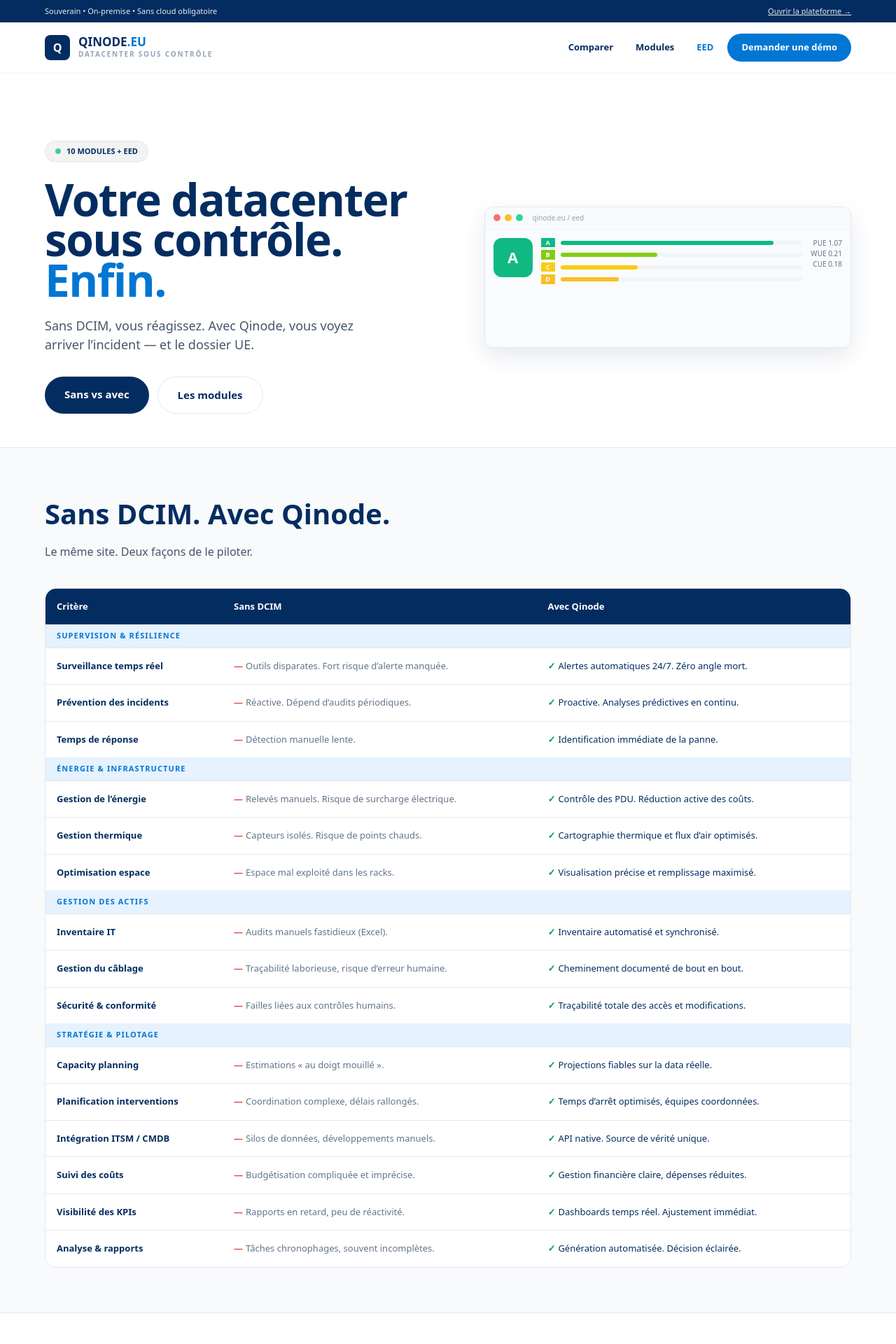
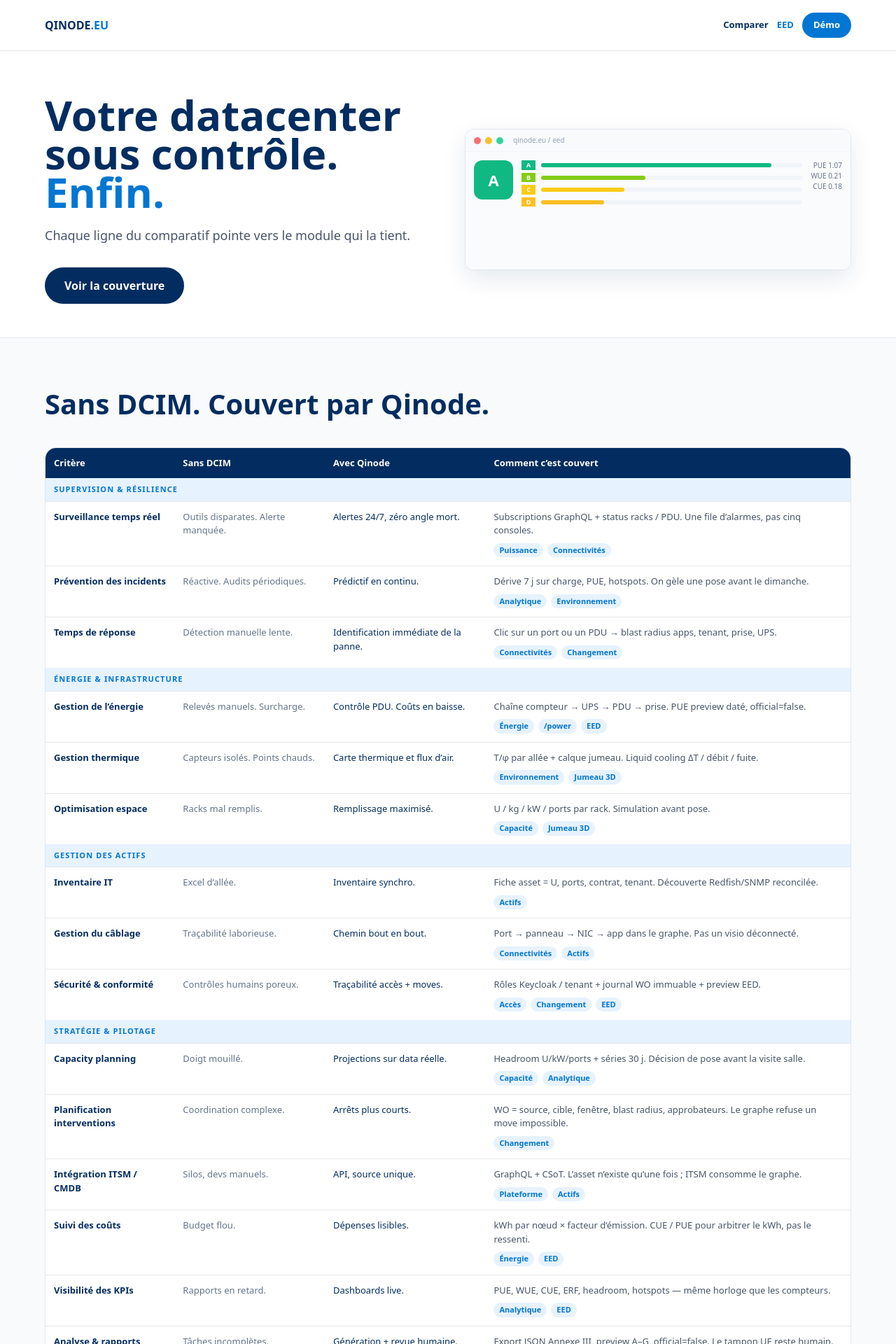
Before and after one commit to Geoking2104/DCIM, a Next.js app in the folder web/: page /en in a window 1280 px wide. Shown: the top 1920 px of the page at 70% size. Built offline with nearby package versions, Linux system fonts and the light colour scheme.

Commit message:
feat(home): map each comparison row to Qinode modules

```diff
--- a/web/components/MarketingHome.tsx
+++ b/web/components/MarketingHome.tsx
@@ -1,53 +1,55 @@
 import ModuleShot from '@/components/ModuleShot';
 
 const MODULES = [
-  { slug: 'actifs', k: '01', title: 'Actifs', hook: 'Arrêtez de chercher l’équipement. Il est déjà sur la fiche.', benefit: 'Inventaire vivant jusqu’au port : vous vendez, déplacez et facturez sur une vérité unique — plus sur un Excel d’allée.', href: (l: string) => `/${l}/modules/actifs` },
-  { slug: 'capacite', k: '02', title: 'Capacité', hook: 'Sachez si le prochain serveur entre — avant d’ouvrir la porte.', benefit: 'U, kilos, kW, ports : le headroom est sur l’écran.', href: (l: string) => `/${l}/modules/capacite` },
-  { slug: 'changement', k: '03', title: 'Changement', hook: 'Chaque move laisse une trace.', benefit: 'Tickets, simulation, approbation, audit.', href: (l: string) => `/${l}/modules/changement` },
-  { slug: 'energie', k: '04', title: 'Énergie', hook: 'Voyez où part le kWh — et où vous arrêtez d’en perdre.', benefit: 'Du compteur bâtiment au PDU de rack.', href: (l: string) => `/${l}/modules/energie` },
-  { slug: 'environnement', k: '05', title: 'Environnement', hook: 'Le point chaud se voit avant que le rack sature.', benefit: 'Climat par allée, liquid cooling compris.', href: (l: string) => `/${l}/modules/environnement` },
-  { slug: 'puissance', k: '06', title: 'Puissance', hook: 'La prise du serveur parle.', benefit: 'Mesure à la prise, historique, déséquilibre de phase.', href: (l: string) => `/${l}/power` },
-  { slug: 'visualisation-3d', k: '07', title: 'Jumeau 3D', hook: 'La salle entière, dans le navigateur.', benefit: 'Élec, thermique, liquid cooling sur le même jumeau.', href: (l: string) => `/${l}/modules/visualisation-3d` },
-  { slug: 'securite', k: '08', title: 'Accès & tenants', hook: 'Chaque locataire ne voit que son périmètre.', benefit: 'Rôles, zones, step-up.', href: (l: string) => `/${l}/modules/securite` },
-  { slug: 'analytique', k: '09', title: 'BI & analytique', hook: 'La tendance parle avant l’alarme.', benefit: 'Charge, PUE, headroom en séries.', href: (l: string) => `/${l}/modules/analytique` },
-  { slug: 'connectivites', k: '10', title: 'Connectivités', hook: 'Un clic sur un port. Tout ce qui tombe avec.', benefit: 'Chaîne réseau + élec dans le même graphe.', href: (l: string) => `/${l}/modules/connectivites` },
-  { slug: 'eed', k: 'EED', title: 'Conformité EED', hook: 'Le dossier UE en un écran.', benefit: 'PUE, WUE, CUE, ERF et échelle A–G en preview.', href: (l: string) => `/${l}/eed` }
+  { slug: 'actifs', k: '01', title: 'Actifs', hook: 'Arrêtez de chercher l’équipement. Il est déjà sur la fiche.', benefit: 'Inventaire vivant jusqu’au port.', href: (l: string) => `/${l}/modules/actifs` },
+  { slug: 'capacite', k: '02', title: 'Capacité', hook: 'Sachez si le prochain serveur entre — avant d’ouvrir la porte.', benefit: 'U, kilos, kW, ports.', href: (l: string) => `/${l}/modules/capacite` },
+  { slug: 'changement', k: '03', title: 'Changement', hook: 'Chaque move laisse une trace.', benefit: 'Tickets, simulation, audit.', href: (l: string) => `/${l}/modules/changement` },
+  { slug: 'energie', k: '04', title: 'Énergie', hook: 'Voyez où part le kWh.', benefit: 'Compteur bâtiment → PDU rack.', href: (l: string) => `/${l}/modules/energie` },
+  { slug: 'environnement', k: '05', title: 'Environnement', hook: 'Le point chaud avant la saturation.', benefit: 'Climat par allée.', href: (l: string) => `/${l}/modules/environnement` },
+  { slug: 'puissance', k: '06', title: 'Puissance', hook: 'La prise du serveur parle.', benefit: 'Mesure à la prise.', href: (l: string) => `/${l}/power` },
+  { slug: 'visualisation-3d', k: '07', title: 'Jumeau 3D', hook: 'La salle dans le navigateur.', benefit: 'Élec + thermique + liquide.', href: (l: string) => `/${l}/modules/visualisation-3d` },
+  { slug: 'securite', k: '08', title: 'Accès', hook: 'Chaque locataire, son périmètre.', benefit: 'Rôles et zones.', href: (l: string) => `/${l}/modules/securite` },
+  { slug: 'analytique', k: '09', title: 'BI', hook: 'La tendance avant l’alarme.', benefit: 'Séries PUE / charge.', href: (l: string) => `/${l}/modules/analytique` },
+  { slug: 'connectivites', k: '10', title: 'Connectivités', hook: 'Un clic, le blast radius.', benefit: 'Réseau + élec.', href: (l: string) => `/${l}/modules/connectivites` },
+  { slug: 'eed', k: 'EED', title: 'EED', hook: 'Le dossier UE en un écran.', benefit: 'PUE WUE CUE ERF preview.', href: (l: string) => `/${l}/eed` }
 ] as const;
 
-const COMPARE = [
+type Cover = { how: string; links: { label: string; path: string }[] };
+
+const COMPARE: { group: string; rows: { c: string; no: string; yes: string; cover: Cover }[] }[] = [
   {
     group: 'Supervision & résilience',
     rows: [
-      ['Surveillance temps réel', 'Outils disparates. Fort risque d’alerte manquée.', 'Alertes automatiques 24/7. Zéro angle mort.'],
-      ['Prévention des incidents', 'Réactive. Dépend d’audits périodiques.', 'Proactive. Analyses prédictives en continu.'],
-      ['Temps de réponse', 'Détection manuelle lente.', 'Identification immédiate de la panne.']
+      { c: 'Surveillance temps réel', no: 'Outils disparates. Alerte manquée.', yes: 'Alertes 24/7, zéro angle mort.', cover: { how: 'Subscriptions GraphQL + status racks / PDU. Une file d’alarmes, pas cinq consoles.', links: [{ label: 'Puissance', path: '/power' }, { label: 'Connectivités', path: '/modules/connectivites' }] } },
+      { c: 'Prévention des incidents', no: 'Réactive. Audits périodiques.', yes: 'Prédictif en continu.', cover: { how: 'Dérive 7 j sur charge, PUE, hotspots. On gèle une pose avant le dimanche.', links: [{ label: 'Analytique', path: '/modules/analytique' }, { label: 'Environnement', path: '/modules/environnement' }] } },
+      { c: 'Temps de réponse', no: 'Détection manuelle lente.', yes: 'Identification immédiate de la panne.', cover: { how: 'Clic sur un port ou un PDU → blast radius apps, tenant, prise, UPS.', links: [{ label: 'Connectivités', path: '/modules/connectivites' }, { label: 'Changement', path: '/modules/changement' }] } }
     ]
   },
   {
     group: 'Énergie & infrastructure',
     rows: [
-      ['Gestion de l’énergie', 'Relevés manuels. Risque de surcharge électrique.', 'Contrôle des PDU. Réduction active des coûts.'],
-      ['Gestion thermique', 'Capteurs isolés. Risque de points chauds.', 'Cartographie thermique et flux d’air optimisés.'],
-      ['Optimisation espace', 'Espace mal exploité dans les racks.', 'Visualisation précise et remplissage maximisé.']
+      { c: 'Gestion de l’énergie', no: 'Relevés manuels. Surcharge.', yes: 'Contrôle PDU. Coûts en baisse.', cover: { how: 'Chaîne compteur → UPS → PDU → prise. PUE preview daté, official=false.', links: [{ label: 'Énergie', path: '/modules/energie' }, { label: '/power', path: '/power' }, { label: 'EED', path: '/eed' }] } },
+      { c: 'Gestion thermique', no: 'Capteurs isolés. Points chauds.', yes: 'Carte thermique et flux d’air.', cover: { how: 'T/φ par allée + calque jumeau. Liquid cooling ΔT / débit / fuite.', links: [{ label: 'Environnement', path: '/modules/environnement' }, { label: 'Jumeau 3D', path: '/modules/visualisation-3d' }] } },
+      { c: 'Optimisation espace', no: 'Racks mal remplis.', yes: 'Remplissage maximisé.', cover: { how: 'U / kg / kW / ports par rack. Simulation avant pose.', links: [{ label: 'Capacité', path: '/modules/capacite' }, { label: 'Jumeau 3D', path: '/modules/visualisation-3d' }] } }
     ]
   },
   {
     group: 'Gestion des actifs',
     rows: [
-      ['Inventaire IT', 'Audits manuels fastidieux (Excel).', 'Inventaire automatisé et synchronisé.'],
-      ['Gestion du câblage', 'Traçabilité laborieuse, risque d’erreur humaine.', 'Cheminement documenté de bout en bout.'],
-      ['Sécurité & conformité', 'Failles liées aux contrôles humains.', 'Traçabilité totale des accès et modifications.']
+      { c: 'Inventaire IT', no: 'Excel d’allée.', yes: 'Inventaire synchro.', cover: { how: 'Fiche asset = U, ports, contrat, tenant. Découverte Redfish/SNMP reconcilée.', links: [{ label: 'Actifs', path: '/modules/actifs' }] } },
+      { c: 'Gestion du câblage', no: 'Traçabilité laborieuse.', yes: 'Chemin bout en bout.', cover: { how: 'Port → panneau → NIC → app dans le graphe. Pas un visio déconnecté.', links: [{ label: 'Connectivités', path: '/modules/connectivites' }, { label: 'Actifs', path: '/modules/actifs' }] } },
+      { c: 'Sécurité & conformité', no: 'Contrôles humains poreux.', yes: 'Traçabilité accès + moves.', cover: { how: 'Rôles Keycloak / tenant + journal WO immuable + preview EED.', links: [{ label: 'Accès', path: '/modules/securite' }, { label: 'Changement', path: '/modules/changement' }, { label: 'EED', path: '/eed' }] } }
     ]
   },
   {
     group: 'Stratégie & pilotage',
     rows: [
-      ['Capacity planning', 'Estimations « au doigt mouillé ».', 'Projections fiables sur la data réelle.'],
-      ['Planification interventions', 'Coordination complexe, délais rallongés.', 'Temps d’arrêt optimisés, équipes coordonnées.'],
-      ['Intégration ITSM / CMDB', 'Silos de données, développements manuels.', 'API native. Source de vérité unique.'],
-      ['Suivi des coûts', 'Budgétisation compliquée et imprécise.', 'Gestion financière claire, dépenses réduites.'],
-      ['Visibilité des KPIs', 'Rapports en retard, peu de réactivité.', 'Dashboards temps réel. Ajustement immédiat.'],
-      ['Analyse & rapports', 'Tâches chronophages, souvent incomplètes.', 'Génération automatisée. Décision éclairée.']
+      { c: 'Capacity planning', no: 'Doigt mouillé.', yes: 'Projections sur data réelle.', cover: { how: 'Headroom U/kW/ports + séries 30 j. Décision de pose avant la visite salle.', links: [{ label: 'Capacité', path: '/modules/capacite' }, { label: 'Analytique', path: '/modules/analytique' }] } },
+      { c: 'Planification interventions', no: 'Coordination complexe.', yes: 'Arrêts plus courts.', cover: { how: 'WO = source, cible, fenêtre, blast radius, approbateurs. Le graphe refuse un move impossible.', links: [{ label: 'Changement', path: '/modules/changement' }] } },
+      { c: 'Intégration ITSM / CMDB', no: 'Silos, devs manuels.', yes: 'API, source unique.', cover: { how: 'GraphQL + CSoT. L’asset n’existe qu’une fois ; ITSM consomme le graphe.', links: [{ label: 'Plateforme', path: '/plateforme' }, { label: 'Actifs', path: '/modules/actifs' }] } },
+      { c: 'Suivi des coûts', no: 'Budget flou.', yes: 'Dépenses lisibles.', cover: { how: 'kWh par nœud × facteur d’émission. CUE / PUE pour arbitrer le kWh, pas le ressenti.', links: [{ label: 'Énergie', path: '/modules/energie' }, { label: 'EED', path: '/eed' }] } },
+      { c: 'Visibilité des KPIs', no: 'Rapports en retard.', yes: 'Dashboards live.', cover: { how: 'PUE, WUE, CUE, ERF, headroom, hotspots — même horloge que les compteurs.', links: [{ label: 'Analytique', path: '/modules/analytique' }, { label: 'EED', path: '/eed' }] } },
+      { c: 'Analyse & rapports', no: 'Tâches incomplètes.', yes: 'Génération + revue humaine.', cover: { how: 'Export JSON Annexe III, preview A–G, official=false. Le tampon UE reste humain.', links: [{ label: 'EED', path: '/eed' }, { label: 'Analytique', path: '/modules/analytique' }] } }
     ]
   }
 ];
@@ -59,72 +61,56 @@ export default function MarketingHome({ locale }: { locale: string }) {
 
   return (
     <div className="min-h-screen bg-white text-[#032D60] antialiased">
-      <div className="bg-[#032D60] text-white">
-        <div className="max-w-[1200px] mx-auto px-6 h-8 flex items-center justify-between text-[11px]">
-          <span className="opacity-90">Souverain • On-premise • Sans cloud obligatoire</span>
-          <a href={plateforme} className="underline opacity-90">Ouvrir la plateforme →</a>
-        </div>
-      </div>
-
-      <header className="sticky top-0 z-40 bg-white/90 backdrop-blur border-b border-slate-100">
+      <header className="sticky top-0 z-40 bg-white/90 backdrop-blur border-b">
         <div className="max-w-[1200px] mx-auto px-6 h-[72px] flex items-center justify-between">
-          <a href={`/${locale}`} className="flex items-center gap-3">
-            <div className="w-9 h-9 rounded-lg bg-[#032D60] text-white font-extrabold grid place-items-center">Q</div>
-            <div>
-              <div className="font-extrabold text-[17px] leading-none">QINODE<span className="text-[#0176D3]">.EU</span></div>
-              <div className="text-[10px] uppercase tracking-[0.18em] text-slate-400 font-semibold mt-0.5">Datacenter sous contrôle</div>
-            </div>
-          </a>
-          <div className="flex items-center gap-2">
-            <a href="#comparer" className="hidden md:inline-flex text-[13px] font-semibold px-3 py-2">Comparer</a>
-            <a href="#modules" className="hidden md:inline-flex text-[13px] font-semibold px-3 py-2">Modules</a>
-            <a href={eed} className="inline-flex text-[13px] font-semibold text-[#0176D3] px-3 py-2">EED</a>
-            <a href={demo} className="inline-flex bg-[#0176D3] text-white text-[13px] font-semibold px-5 py-2.5 rounded-full">Demander une démo</a>
+          <a href={`/${locale}`} className="font-extrabold">QINODE<span className="text-[#0176D3]">.EU</span></a>
+          <div className="flex gap-3 items-center text-[13px] font-semibold">
+            <a href="#comparer">Comparer</a>
+            <a href={eed} className="text-[#0176D3]">EED</a>
+            <a href={demo} className="bg-[#0176D3] text-white px-4 py-2 rounded-full">Démo</a>
           </div>
         </div>
       </header>
 
-      <section className="max-w-[1200px] mx-auto px-6 pt-16 md:pt-24 pb-12 grid lg:grid-cols-[1.05fr_0.95fr] gap-12 items-center">
+      <section className="max-w-[1200px] mx-auto px-6 pt-16 pb-12 grid lg:grid-cols-2 gap-12 items-center">
         <div>
-          <div className="inline-flex items-center gap-2 bg-[#F3F3F3] border rounded-full px-3.5 py-1.5 text-[11px] font-semibold mb-6">
-            <span className="w-2 h-2 bg-emerald-500 rounded-full animate-pulse" /> 10 MODULES + EED
-          </div>
-          <h1 className="text-[42px] md:text-[64px] font-extrabold tracking-tight leading-[0.9]">
-            Votre datacenter<br />sous contrôle.<br /><span className="text-[#0176D3]">Enfin.</span>
-          </h1>
-          <p className="mt-6 text-[18px] text-slate-600 max-w-[48ch]">Sans DCIM, vous réagissez. Avec Qinode, vous voyez arriver l’incident — et le dossier UE.</p>
-          <div className="mt-8 flex flex-wrap gap-3">
-            <a href="#comparer" className="bg-[#032D60] text-white px-7 py-3.5 rounded-full text-[15px] font-semibold">Sans vs avec</a>
-            <a href="#modules" className="border px-7 py-3.5 rounded-full text-[15px] font-semibold">Les modules</a>
-          </div>
+          <h1 className="text-[42px] md:text-[60px] font-extrabold leading-[0.92]">Votre datacenter<br />sous contrôle.<br /><span className="text-[#0176D3]">Enfin.</span></h1>
+          <p className="mt-5 text-[18px] text-slate-600">Chaque ligne du comparatif pointe vers le module qui la tient.</p>
+          <a href="#comparer" className="inline-block mt-8 bg-[#032D60] text-white px-7 py-3.5 rounded-full font-semibold">Voir la couverture</a>
         </div>
         <ModuleShot variant="eed" />
       </section>
 
       <section id="comparer" className="bg-[#F8FAFC] border-y">
         <div className="max-w-[1200px] mx-auto px-6 py-16">
-          <h2 className="text-[30px] md:text-[40px] font-extrabold">Sans DCIM. Avec Qinode.</h2>
-          <p className="mt-3 text-slate-600 max-w-[62ch]">Le même site. Deux façons de le piloter.</p>
-          <div className="mt-10 overflow-x-auto rounded-2xl border bg-white">
+          <h2 className="text-[32px] md:text-[40px] font-extrabold">Sans DCIM. Couvert par Qinode.</h2>
+          <div className="mt-8 overflow-x-auto rounded-2xl border bg-white">
             <table className="w-full text-[13px]">
               <thead className="bg-[#032D60] text-white">
                 <tr>
-                  <th className="text-left font-semibold p-4 w-[22%]">Critère</th>
-                  <th className="text-left font-semibold p-4 w-[39%]">Sans DCIM</th>
-                  <th className="text-left font-semibold p-4 w-[39%]">Avec Qinode</th>
+                  <th className="text-left p-3">Critère</th>
+                  <th className="text-left p-3">Sans DCIM</th>
+                  <th className="text-left p-3">Avec Qinode</th>
+                  <th className="text-left p-3">Comment c’est couvert</th>
                 </tr>
               </thead>
               <tbody>
                 {COMPARE.map((g) => (
                   <>
-                    <tr key={g.group} className="bg-[#E6F2FE]">
-                      <td colSpan={3} className="px-4 py-2 text-[11px] font-bold uppercase tracking-widest text-[#0176D3]">{g.group}</td>
-                    </tr>
-                    {g.rows.map(([c, no, yes]) => (
-                      <tr key={c} className="border-t align-top">
-                        <td className="p-4 font-semibold">{c}</td>
-                        <td className="p-4 text-slate-500"><span className="text-red-500 font-bold mr-1">—</span>{no}</td>
-                        <td className="p-4 text-[#032D60]"><span className="text-emerald-600 font-bold mr-1">✓</span>{yes}</td>
+                    <tr key={g.group} className="bg-[#E6F2FE]"><td colSpan={4} className="px-3 py-2 text-[11px] font-bold uppercase tracking-widest text-[#0176D3]">{g.group}</td></tr>
+                    {g.rows.map((r) => (
+                      <tr key={r.c} className="border-t align-top">
+                        <td className="p-3 font-semibold">{r.c}</td>
+                        <td className="p-3 text-slate-500">{r.no}</td>
+                        <td className="p-3">{r.yes}</td>
+                        <td className="p-3">
+                          <p className="text-slate-600">{r.cover.how}</p>
+                          <div className="mt-2 flex flex-wrap gap-1.5">
+                            {r.cover.links.map((l) => (
+                              <a key={l.path} href={`/${locale}${l.path}`} className="text-[11px] font-semibold px-2 py-0.5 rounded-full bg-[#E6F2FE] text-[#0176D3]">{l.label}</a>
+                            ))}
+                          </div>
+                        </td>
                       </tr>
                     ))}
                   </>
@@ -135,31 +121,18 @@ export default function MarketingHome({ locale }: { locale: string }) {
         </div>
       </section>
 
-      <section id="modules" className="max-w-[1200px] mx-auto px-6 py-16 space-y-14">
-        <div>
-          <h2 className="text-[30px] md:text-[40px] font-extrabold">Ce que chaque module vous fait gagner.</h2>
-        </div>
+      <section id="modules" className="max-w-[1200px] mx-auto px-6 py-16 space-y-12">
         {MODULES.map((m, i) => (
-          <article key={m.slug} className={`grid lg:grid-cols-2 gap-8 items-center ${i % 2 === 1 ? 'lg:[&>div:first-child]:order-2' : ''}`}>
+          <article key={m.slug} className={`grid lg:grid-cols-2 gap-8 items-center ${i % 2 ? 'lg:[&>div:first-child]:order-2' : ''}`}>
             <div>
-              <div className="text-[11px] font-bold tracking-[0.18em] uppercase text-[#0176D3]">{m.k} · {m.title}</div>
-              <h3 className="mt-2 text-[24px] md:text-[28px] font-extrabold leading-[1.15]">{m.hook}</h3>
-              <p className="mt-3 text-[15px] leading-6 text-slate-600">{m.benefit}</p>
-              <a href={m.href(locale)} className="inline-flex mt-5 text-[13px] font-semibold text-[#0176D3]">Ouvrir le module →</a>
+              <div className="text-[11px] font-bold uppercase tracking-widest text-[#0176D3]">{m.k} · {m.title}</div>
+              <h3 className="mt-2 text-[26px] font-extrabold">{m.hook}</h3>
+              <p className="mt-2 text-slate-600">{m.benefit}</p>
+              <a href={m.href(locale)} className="inline-block mt-4 text-[13px] font-semibold text-[#0176D3]">Ouvrir →</a>
             </div>
-            <a href={m.href(locale)} className="block"><ModuleShot variant={m.slug} /></a>
+            <a href={m.href(locale)}><ModuleShot variant={m.slug} /></a>
           </article>
         ))}
-      </section>
-
-      <section className="max-w-[1200px] mx-auto px-6 pb-16">
-        <div className="rounded-[1.75rem] bg-[#032D60] text-white p-8 md:p-12 flex flex-col md:flex-row md:items-center justify-between gap-6">
-          <div>
-            <h2 className="text-[28px] md:text-[36px] font-extrabold">On vous le montre sur vos racks ?</h2>
-            <p className="mt-2 text-[14px] text-blue-100">20 minutes. Interface réelle, pas de slides.</p>
-          </div>
-          <a href={demo} className="bg-white text-[#032D60] px-7 py-3.5 rounded-full text-[14px] font-semibold shrink-0">Demander une démo live</a>
-        </div>
       </section>
     </div>
   );
```
